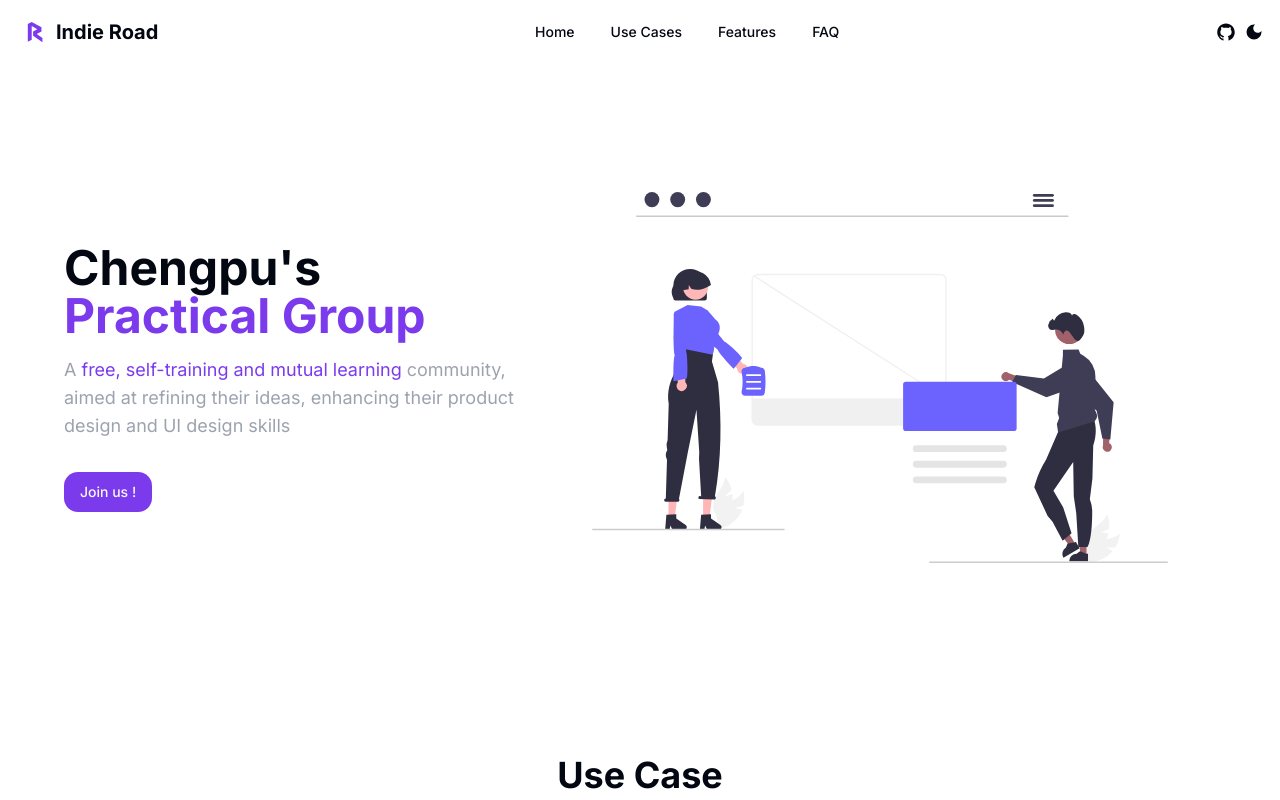
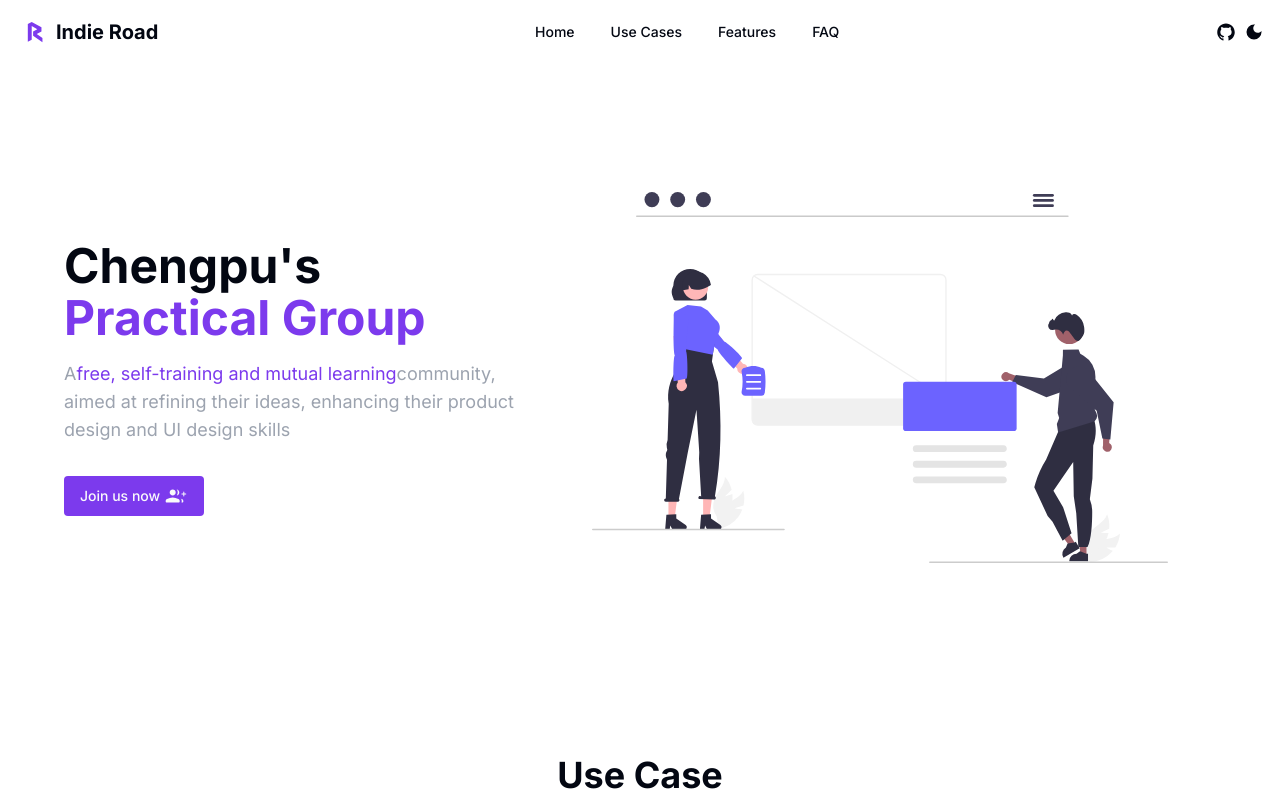
Before and after one commit to zhugezifang/indie-road, a Next.js app: page / in a window 1280 px wide. Shown: the top 800 px of the page. Built offline with nearby package versions, Linux system fonts and the light colour scheme.

Commit message:
feat: optimize response ui

```diff
--- a/components/Hero.tsx
+++ b/components/Hero.tsx
@@ -9,20 +9,39 @@ const Hero = () => (
     <div className="max-w-screen-xl mx-auto px-4 sm:px-8 lg:px-16 flex flex-col md:flex-row items-center gap-6">
       <div className="flex-1 min-w-0">
         <div className="mb-4 md:mb-8">
-          <h2 className="text-3xl md:text-4xl xl:text-5xl mb-2 lg:mb-4 font-bold">
+          <h2 className="text-3xl md:text-4xl xl:leading-[52px] xl:text-5xl mb-2 lg:mb-4 font-bold text-center sm:text-left">
             Chengpu&apos;s <span className="text-primary">Practical Group</span>
           </h2>
-          <p className="text-base md:text-lg text-gray-400">
-            A <span className="text-primary">free, self-training and mutual learning</span> community,
-          </p>
-          <p className="text-base md:text-lg text-gray-400">
-            aimed at refining their ideas, enhancing their product design and UI
-            design skills
-          </p>
+          <div className="text-base md:text-lg text-gray-400 text-center sm:text-left">
+            <p>
+              A
+              <span className="text-primary">
+                free, self-training and mutual learning
+              </span>
+              community,
+            </p>
+            <p>
+              aimed at refining their ideas, enhancing their product design and
+              UI design skills
+            </p>
+          </div>
         </div>
         <div className="flex flex-col sm:flex-row items-center gap-4">
-          <Button className="w-full sm:w-auto flex items-center justify-center active:scale-95 transition-transform transition-color whitespace-nowrap">
-            Join us !
+          <Button className="w-auto rounded flex items-center justify-center active:scale-95 transition-transform transition-color whitespace-nowrap">
+            <span>Join us now</span>
+            <span className="ml-1 text-2xl">
+              <svg
+                xmlns="http://www.w3.org/2000/svg"
+                width="1em"
+                height="1em"
+                viewBox="0 0 24 24"
+              >
+                <path
+                  fill="currentColor"
+                  d="M12.692 11.335q.552-.589.776-1.364t.224-1.586t-.224-1.587t-.776-1.363q1.135.103 1.875.95t.74 2t-.74 2t-1.875.95m4.777 7.28q.102-.238.163-.503t.06-.535v-.654q0-.735-.265-1.4t-.839-1.096q1.025.315 1.873.903t.847 1.593v.654q0 .44-.3.74t-.739.298zm1.839-8.115h-1.5q-.213 0-.357-.144q-.143-.144-.143-.357t.143-.356t.357-.143h1.5V8q0-.213.144-.356q.144-.144.356-.144q.213 0 .356.144t.144.356v1.5h1.5q.212 0 .356.144t.144.357t-.144.356t-.356.143h-1.5V12q0 .213-.144.356q-.144.144-.357.144t-.356-.144t-.143-.356zm-10.616.885q-1.237 0-2.118-.882t-.882-2.118t.882-2.12t2.118-.88t2.119.88t.881 2.12t-.881 2.118t-2.119.882m-7 6.192v-.608q0-.619.36-1.158t.971-.838q1.415-.679 2.833-1.018t2.836-.34t2.837.34t2.833 1.018q.61.298.97.838t.36 1.158v.608q0 .44-.299.74t-.74.298H2.732q-.44 0-.74-.299t-.299-.74"
+                />
+              </svg>
+            </span>
           </Button>
         </div>
       </div>
```
